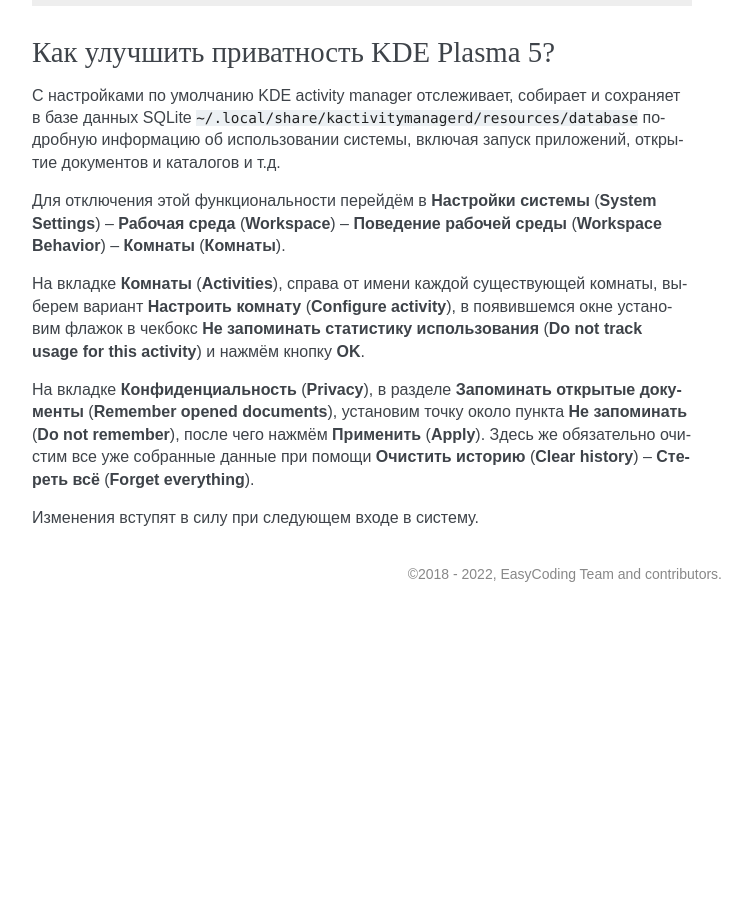
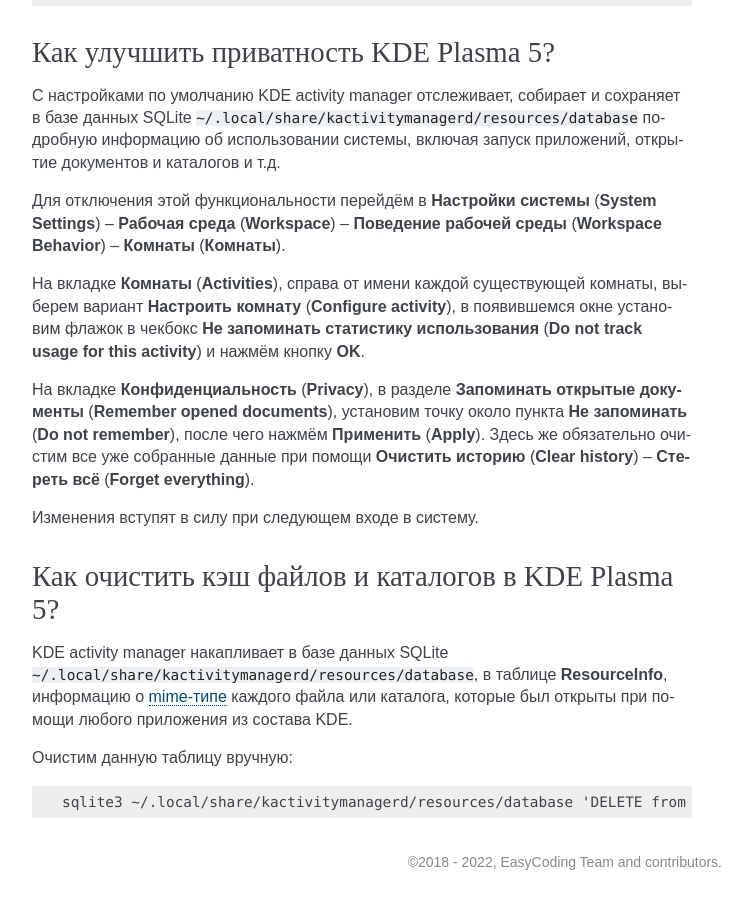
Before and after one commit to RussianFedora/FAQ, a Sphinx documentation site: the page built from source/using-applications.rst, in a window 1280 px wide and 900 px high, scrolled down 26361 px. Shown: the whole window, without its empty margins (388-1137 px from the left). Built offline with Sphinx 7.4.7, drawn with Linux system fonts in a browser that asks for light colours; comment, search, counter and statistics services are not loaded; before the commit the page ends 26973 px from its top, so only the background shows below that; some of the changed text lies outside the part shown.

Commit message:
Added a new question plasma-mime-clean.

```diff
--- a/source/using-applications.rst
+++ b/source/using-applications.rst
@@ -1452,3 +1452,17 @@
 На вкладке **Конфиденциальность** (**Privacy**), в разделе **Запоминать открытые документы** (**Remember opened documents**), установим точку около пункта **Не запоминать** (**Do not remember**), после чего нажмём **Применить** (**Apply**). Здесь же обязательно очистим все уже собранные данные при помощи **Очистить историю** (**Clear history**) -- **Стереть всё** (**Forget everything**).
 
 Изменения вступят в силу при следующем входе в систему.
+
+.. index:: kde, plasma, kactivitymanagerd, privacy, tracking, activity, sqlite, database, mime
+.. _plasma-mime-clean:
+
+Как очистить кэш файлов и каталогов в KDE Plasma 5?
+=======================================================
+
+KDE activity manager накапливает в базе данных SQLite ``~/.local/share/kactivitymanagerd/resources/database``, в таблице **ResourceInfo**, информацию о :ref:`mime-типе <file-types>` каждого файла или каталога, которые был открыты при помощи любого приложения из состава KDE.
+
+Очистим данную таблицу вручную:
+
+.. code-block:: text
+
+    sqlite3 ~/.local/share/kactivitymanagerd/resources/database 'DELETE from ResourceInfo; PRAGMA wal_checkpoint(TRUNCATE); VACUUM;'
```
